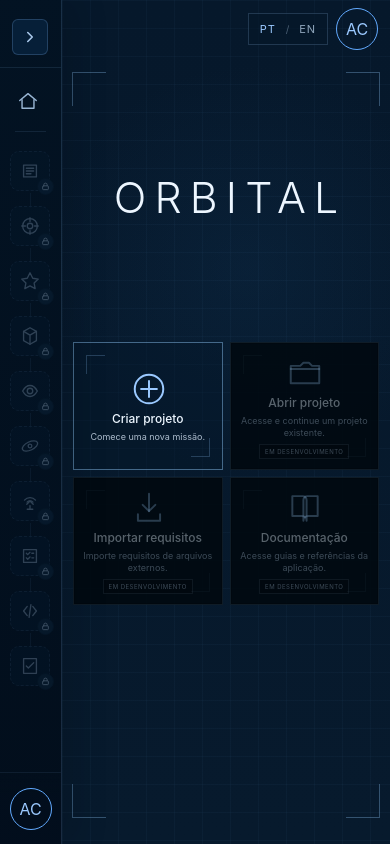
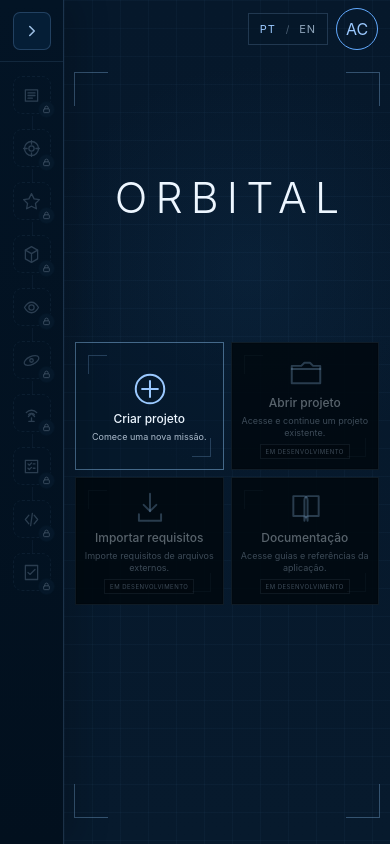
Before and after one commit to Raiagues/mission-dev, a React (Vite) app: page / in a window 390 px wide. Built offline with nearby package versions, Linux system fonts and the light colour scheme.

Commit message:
Make mission sidebar truly shared and collapsed by default

```diff
--- a/src/mission-sidebar.css
+++ b/src/mission-sidebar.css
@@ -1,14 +1,16 @@
 :root {
-  --mission-sidebar-collapsed: 78px;
-  --mission-sidebar-expanded: 286px;
+  --mission-sidebar-collapsed: 72px;
+  --mission-sidebar-expanded: 296px;
 }
 
 .app-shell {
+  position: relative;
   min-height: 100vh;
   background: #031426;
 }
 
 .app-page {
+  min-width: 0;
   min-height: 100vh;
   margin-left: var(--mission-sidebar-collapsed);
   transition: margin-left 180ms ease;
@@ -21,39 +23,45 @@
 .mission-sidebar {
   position: fixed;
   inset: 0 auto 0 0;
-  z-index: 120;
+  z-index: 1000;
   display: flex;
   flex-direction: column;
   width: var(--mission-sidebar-collapsed);
-  min-height: 100vh;
+  height: 100vh;
   overflow: hidden;
-  color: #d9e9fb;
-  background: linear-gradient(180deg, rgba(3, 19, 35, 0.995), rgba(2, 14, 28, 0.995));
-  border-right: 1px solid rgba(126, 176, 230, 0.18);
-  box-shadow: 14px 0 34px rgba(0, 0, 0, 0.12);
+  color: #dcecff;
+  background: linear-gradient(180deg, #031425 0%, #02101e 100%);
+  border-right: 1px solid rgba(130, 181, 235, 0.2);
+  box-shadow: 12px 0 34px rgba(0, 0, 0, 0.18);
   transition: width 180ms ease, box-shadow 180ms ease;
 }
 
 .mission-sidebar.expanded {
   width: var(--mission-sidebar-expanded);
-  box-shadow: 18px 0 44px rgba(0, 0, 0, 0.2);
+  box-shadow: 18px 0 44px rgba(0, 0, 0, 0.26);
 }
 
 .mission-sidebar-header {
   position: relative;
+  flex: 0 0 66px;
   display: flex;
   align-items: center;
-  height: 78px;
-  min-height: 78px;
-  padding: 0 15px;
+  min-width: 0;
+  padding: 0 16px;
   border-bottom: 1px solid rgba(126, 176, 230, 0.12);
 }
 
+.mission-sidebar.collapsed .mission-sidebar-header {
+  justify-content: center;
+  padding: 0;
+}
+
 .mission-sidebar .brand {
-  display: flex;
-  align-items: center;
-  min-width: 0;
-  gap: 11px;
+  width: 220px;
+  height: 66px;
+  padding: 0;
+  gap: 12px;
+  border: 0;
   overflow: hidden;
   white-space: nowrap;
 }
@@ -62,44 +70,32 @@
   flex: 0 0 auto;
 }
 
-.mission-sidebar.collapsed .brand > span:last-child {
-  width: 0;
-  opacity: 0;
-  overflow: hidden;
+.mission-sidebar-toggle {
+  width: 38px;
+  height: 38px;
+  flex: 0 0 38px;
+  display: grid;
+  place-items: center;
+  padding: 0;
+  color: #9bbde1;
+  background: rgba(8, 35, 61, 0.72);
+  border: 1px solid rgba(124, 177, 234, 0.24);
+  border-radius: 7px;
+  cursor: pointer;
+  transition: color 140ms ease, background 140ms ease, border-color 140ms ease, box-shadow 140ms ease;
 }
 
-.mission-sidebar.expanded .brand > span:last-child {
-  opacity: 1;
-  transition: opacity 120ms ease 70ms;
-}
-
-.mission-sidebar-toggle {
+.mission-sidebar.expanded .mission-sidebar-toggle {
   position: absolute;
-  top: 21px;
-  right: 10px;
-  width: 36px;
-  height: 36px;
-  padding: 0;
-  display: grid;
-  place-items: center;
-  border: 1px solid rgba(123, 176, 232, 0.24);
-  border-radius: 6px;
-  color: #a8c7e9;
-  background: rgba(8, 35, 61, 0.82);
-  cursor: pointer;
-  transition: border-color 140ms ease, color 140ms ease, background 140ms ease;
+  right: 12px;
+  top: 14px;
 }
 
 .mission-sidebar-toggle:hover {
   color: #ffffff;
-  border-color: rgba(103, 170, 255, 0.58);
-  background: rgba(14, 53, 91, 0.96);
-}
-
-.mission-sidebar.collapsed .mission-sidebar-toggle {
-  top: auto;
-  bottom: 12px;
-  right: 20px;
+  background: rgba(17, 55, 91, 0.96);
+  border-color: rgba(105, 169, 255, 0.58);
+  box-shadow: 0 0 14px rgba(67, 137, 224, 0.14);
 }
 
 .mission-sidebar-toggle svg {
@@ -113,40 +109,40 @@
 }
 
 .mission-sidebar-home {
-  width: calc(100% - 18px);
+  width: calc(100% - 20px);
   min-height: 46px;
-  margin: 10px 9px 7px;
+  margin: 10px 10px 7px;
   padding: 0 12px;
   display: flex;
   align-items: center;
-  gap: 13px;
-  color: #98b5d3;
+  gap: 12px;
+  color: #9eb9d6;
   background: transparent;
   border: 1px solid transparent;
   border-radius: 7px;
   cursor: pointer;
   overflow: hidden;
   white-space: nowrap;
-  transition: color 140ms ease, background 140ms ease, border-color 140ms ease;
 }
 
-.mission-sidebar-home:hover {
-  color: #eef7ff;
-  background: rgba(55, 112, 171, 0.1);
-  border-color: rgba(116, 171, 230, 0.16);
+.mission-sidebar-home:hover,
+.mission-sidebar-home.active {
+  color: #f2f8ff;
+  background: rgba(49, 105, 165, 0.13);
+  border-color: rgba(115, 171, 231, 0.18);
 }
 
 .mission-sidebar-home-icon {
-  width: 28px;
-  min-width: 28px;
-  height: 28px;
+  width: 30px;
+  min-width: 30px;
+  height: 30px;
   display: grid;
   place-items: center;
 }
 
 .mission-sidebar-home-icon svg {
-  width: 22px;
-  height: 22px;
+  width: 21px;
+  height: 21px;
   fill: none;
   stroke: currentColor;
   stroke-width: 1.55;
@@ -156,73 +152,84 @@
 
 .mission-sidebar-home-label {
   font-size: 14px;
-  opacity: 0;
-  transform: translateX(-5px);
-  transition: opacity 100ms ease, transform 100ms ease;
 }
 
-.mission-sidebar.expanded .mission-sidebar-home-label {
-  opacity: 1;
-  transform: translateX(0);
-  transition-delay: 55ms;
+.mission-sidebar.collapsed .mission-sidebar-home,
+.mission-sidebar.collapsed .mission-sidebar-divider,
+.mission-sidebar.collapsed .mission-sidebar-user {
+  display: none;
 }
 
 .mission-sidebar-divider {
   height: 1px;
-  margin: 0 15px 8px;
+  margin: 0 16px 8px;
   background: rgba(120, 170, 222, 0.12);
 }
 
 .mission-pipeline {
   position: relative;
   flex: 1;
+  min-height: 0;
   display: flex;
   flex-direction: column;
   gap: 3px;
-  padding: 5px 8px 88px;
+  padding: 7px 8px 84px;
   overflow-y: auto;
   overflow-x: hidden;
   scrollbar-width: thin;
-  scrollbar-color: rgba(85, 139, 194, 0.26) transparent;
+  scrollbar-color: rgba(85, 139, 194, 0.24) transparent;
+}
+
+.mission-sidebar.collapsed .mission-pipeline {
+  padding: 8px 7px 10px;
 }
 
 .mission-phase {
   position: relative;
   width: 100%;
-  min-height: 56px;
-  padding: 5px 8px;
+  min-height: 53px;
+  padding: 4px 7px;
   display: flex;
   align-items: center;
   gap: 13px;
   text-align: left;
-  color: #819ab6;
+  color: #8299b2;
   background: transparent;
   border: 1px solid transparent;
   border-radius: 8px;
   overflow: visible;
+  cursor: default;
+  transition: color 140ms ease, background 140ms ease, border-color 140ms ease, opacity 140ms ease;
 }
 
-.mission-phase:not(:disabled) {
+.mission-sidebar.collapsed .mission-phase {
+  justify-content: center;
+  min-height: 52px;
+  padding-left: 4px;
+  padding-right: 4px;
+}
+
+.mission-phase[aria-disabled="false"] {
   cursor: pointer;
 }
 
-.mission-phase:not(:disabled):hover {
-  color: #dcecff;
-  background: rgba(49, 103, 159, 0.09);
-  border-color: rgba(115, 169, 227, 0.15);
-}
-
-.mission-phase:disabled {
-  cursor: default;
+.mission-phase[aria-disabled="false"]:hover {
+  color: #e9f4ff;
+  background: rgba(51, 108, 168, 0.1);
+  border-color: rgba(115, 170, 228, 0.16);
 }
 
 .mission-phase-rail {
   position: absolute;
-  left: 29px;
+  left: 28px;
   top: -8px;
   width: 1px;
-  height: 15px;
-  background: rgba(93, 137, 181, 0.18);
+  height: 14px;
+  background: rgba(88, 132, 178, 0.2);
+}
+
+.mission-sidebar.collapsed .mission-phase-rail {
+  left: 28px;
 }
 
 .mission-phase:first-child .mission-phase-rail {
@@ -232,20 +239,20 @@
 .mission-phase-icon {
   position: relative;
   flex: 0 0 auto;
-  width: 42px;
-  height: 42px;
+  width: 40px;
+  height: 40px;
   display: grid;
   place-items: center;
-  color: #748ba3;
-  border: 1px solid rgba(115, 156, 199, 0.18);
+  color: #7289a2;
+  background: rgba(5, 25, 45, 0.72);
+  border: 1px solid rgba(113, 157, 201, 0.2);
   border-radius: 9px;
-  background: rgba(5, 25, 45, 0.75);
-  transition: color 140ms ease, border-color 140ms ease, background 140ms ease, box-shadow 140ms ease;
+  transition: color 140ms ease, background 140ms ease, border-color 140ms ease, box-shadow 140ms ease, transform 140ms ease;
 }
 
 .mission-phase-icon > svg {
-  width: 22px;
-  height: 22px;
+  width: 21px;
+  height: 21px;
   fill: none;
   stroke: currentColor;
   stroke-width: 1.45;
@@ -253,16 +260,20 @@
   stroke-linejoin: round;
 }
 
+.mission-phase.complete {
+  color: #9bcfb9;
+}
+
 .mission-phase.complete .mission-phase-icon {
-  color: #9ed9c2;
-  border-color: rgba(78, 192, 151, 0.42);
-  background: rgba(19, 67, 61, 0.32);
+  color: #b6ead2;
+  background: rgba(20, 67, 60, 0.38);
+  border-color: rgba(88, 196, 158, 0.48);
 }
 
 .mission-phase.current {
-  color: #f3f8ff;
-  border-color: rgba(80, 154, 246, 0.2);
-  background: linear-gradient(90deg, rgba(41, 102, 177, 0.18), rgba(19, 54, 91, 0.04));
+  color: #f4f9ff;
+  background: linear-gradient(90deg, rgba(42, 106, 183, 0.22), rgba(18, 54, 91, 0.05));
+  border-color: rgba(93, 159, 243, 0.26);
 }
 
 .mission-phase.current::before {
@@ -273,23 +284,29 @@
   bottom: 8px;
   width: 3px;
   border-radius: 4px;
-  background: #6da9ff;
-  box-shadow: 0 0 12px rgba(77, 151, 255, 0.55);
+  background: #72adff;
+  box-shadow: 0 0 13px rgba(77, 151, 255, 0.64);
+}
+
+.mission-sidebar.collapsed .mission-phase.current::before {
+  left: -7px;
 }
 
 .mission-phase.current .mission-phase-icon {
-  color: #eef6ff;
-  border-color: rgba(105, 168, 255, 0.76);
-  background: rgba(32, 91, 160, 0.42);
-  box-shadow: 0 0 18px rgba(52, 123, 213, 0.2), inset 0 0 14px rgba(88, 160, 255, 0.06);
+  color: #ffffff;
+  background: rgba(35, 94, 163, 0.52);
+  border-color: rgba(111, 174, 255, 0.88);
+  box-shadow: 0 0 20px rgba(52, 123, 213, 0.26), inset 0 0 15px rgba(109, 174, 255, 0.08);
+  transform: translateX(1px);
 }
 
 .mission-phase.locked {
-  opacity: 0.48;
+  opacity: 0.43;
 }
 
 .mission-phase.locked .mission-phase-icon {
-  color: #60778f;
+  color: #61778e;
+  background: rgba(4, 21, 38, 0.62);
   border-style: dashed;
 }
 
@@ -303,20 +320,21 @@
   display: grid;
   place-items: center;
   border-radius: 50%;
-  border: 1px solid #071b2d;
+  border: 1px solid #06192a;
   font-size: 10px;
   line-height: 1;
 }
 
 .mission-phase-check {
-  color: #041d16;
-  background: #70c7a4;
+  color: #031d15;
+  background: #7ad0ae;
   font-weight: 800;
+  box-shadow: 0 0 8px rgba(85, 203, 159, 0.2);
 }
 
 .mission-phase-lock {
-  color: #7890a8;
-  background: #0b2238;
+  color: #7e94aa;
+  background: #0a2136;
 }
 
 .mission-phase-lock svg {
@@ -332,42 +350,37 @@
 .mission-phase-copy {
   min-width: 0;
   display: grid;
-  grid-template-columns: 28px minmax(0, 1fr);
+  grid-template-columns: 29px minmax(0, 1fr);
   align-items: center;
   gap: 8px;
-  opacity: 0;
-  transform: translateX(-7px);
   white-space: nowrap;
-  transition: opacity 100ms ease, transform 100ms ease;
 }
 
-.mission-sidebar.expanded .mission-phase-copy {
-  opacity: 1;
-  transform: translateX(0);
-  transition-delay: 60ms;
+.mission-sidebar.collapsed .mission-phase-copy {
+  display: none;
 }
 
 .mission-phase-copy small {
-  color: #557a9e;
+  color: #577c9f;
   font-size: 10px;
   letter-spacing: 0.08em;
   font-variant-numeric: tabular-nums;
 }
 
 .mission-phase.complete .mission-phase-copy small {
-  color: #6cae96;
+  color: #72af99;
 }
 
 .mission-phase.current .mission-phase-copy small {
-  color: #6ca8f1;
+  color: #76aff4;
 }
 
 .mission-phase-copy > span {
   overflow: hidden;
-  text-overflow: ellipsis;
   color: currentColor;
   font-size: 13px;
   line-height: 1.2;
+  text-overflow: ellipsis;
 }
 
 .mission-sidebar-user {
@@ -375,73 +388,66 @@
   left: 0;
   right: 0;
   bottom: 0;
-  min-height: 72px;
-  padding: 11px 12px;
+  min-height: 74px;
+  padding: 11px 15px;
   display: flex;
   align-items: center;
-  background: linear-gradient(180deg, rgba(2, 14, 28, 0), rgba(2, 14, 28, 0.98) 28%);
-  border-top: 1px solid rgba(116, 166, 218, 0.1);
-  overflow: hidden;
-}
-
-.mission-sidebar.collapsed .mission-sidebar-user {
-  justify-content: center;
-  padding-left: 0;
-  padding-right: 0;
-}
-
-.mission-sidebar.collapsed .mission-sidebar-user .user-badge {
-  justify-content: center;
+  background: linear-gradient(180deg, rgba(2, 14, 28, 0), rgba(2, 14, 28, 0.99) 28%);
+  border-top: 1px solid rgba(116, 166, 218, 0.11);
 }
 
 .mission-sidebar-overlay {
   display: none;
 }
 
-.app-page .home-sidebar,
-.app-page .setup-sidebar,
-.app-page .brain-sidebar,
-.app-page .sidebar-overlay,
-.app-page .square-menu,
-.app-page .mobile-menu {
+#root > .app-shell > .app-page .home-sidebar,
+#root > .app-shell > .app-page .setup-sidebar,
+#root > .app-shell > .app-page .brain-sidebar,
+#root > .app-shell > .app-page .sidebar-overlay,
+#root > .app-shell > .app-page .square-menu,
+#root > .app-shell > .app-page .mobile-menu,
+#root > .app-shell > .app-page .setup-sidebar-close,
+#root > .app-shell > .app-page .sidebar-close-mobile {
   display: none !important;
+  visibility: hidden !important;
+  pointer-events: none !important;
 }
 
-.app-page .home-shell,
-.app-page .setup-shell,
-.app-page .brain-shell {
+#root > .app-shell > .app-page .home-shell,
+#root > .app-shell > .app-page .setup-shell,
+#root > .app-shell > .app-page .brain-shell {
   display: block !important;
-  grid-template-columns: none !important;
   width: 100% !important;
   min-width: 0 !important;
-  min-height: 100vh;
+  min-height: 100vh !important;
+  grid-template-columns: minmax(0, 1fr) !important;
 }
 
-.app-page .home-main,
-.app-page .setup-main,
-.app-page .brain-main {
+#root > .app-shell > .app-page .home-main,
+#root > .app-shell > .app-page .setup-main,
+#root > .app-shell > .app-page .brain-main {
   width: 100% !important;
   min-width: 0 !important;
   max-width: none !important;
-  margin-left: 0 !important;
-  grid-column: auto !important;
+  margin: 0 !important;
+  grid-column: 1 !important;
 }
 
-.app-page .home-topbar,
-.app-page .setup-topbar,
-.app-page .brain-topbar {
+#root > .app-shell > .app-page .home-topbar,
+#root > .app-shell > .app-page .setup-topbar,
+#root > .app-shell > .app-page .brain-topbar {
   justify-content: flex-end !important;
 }
 
-.app-page .brain-top-left {
+#root > .app-shell > .app-page .brain-top-left {
   min-width: 0;
   margin-right: auto;
 }
 
-@media (max-width: 760px) {
+@media (max-width: 900px) {
   :root {
-    --mission-sidebar-collapsed: 62px;
-    --mission-sidebar-expanded: 274px;
+    --mission-sidebar-collapsed: 64px;
+    --mission-sidebar-expanded: 286px;
   }
 
   .app-page,
@@ -454,56 +460,46 @@
   }
 
   .mission-sidebar.expanded {
-    width: min(var(--mission-sidebar-expanded), calc(100vw - 22px));
+    width: min(var(--mission-sidebar-expanded), calc(100vw - 20px));
+    z-index: 1010;
   }
 
   .mission-sidebar-header {
-    height: 68px;
-    min-height: 68px;
-    padding-left: 10px;
-  }
-
-  .mission-sidebar.collapsed .mission-sidebar-toggle {
-    right: 13px;
-  }
-
-  .mission-sidebar-home {
-    width: calc(100% - 10px);
-    margin-left: 5px;
-    margin-right: 5px;
-    padding-left: 8px;
+    flex-basis: 62px;
   }
 
   .mission-pipeline {
-    padding-left: 4px;
-    padding-right: 4px;
-  }
-
-  .mission-phase {
-    min-height: 52px;
     padding-left: 5px;
     padding-right: 5px;
   }
 
-  .mission-phase-rail {
-    left: 25px;
+  .mission-sidebar.collapsed .mission-pipeline {
+    padding-left: 5px;
+    padding-right: 5px;
+  }
+
+  .mission-phase,
+  .mission-sidebar.collapsed .mission-phase {
+    min-height: 50px;
   }
 
   .mission-phase-icon {
-    width: 40px;
-    height: 40px;
+    width: 38px;
+    height: 38px;
+  }
+
+  .mission-phase-rail,
+  .mission-sidebar.collapsed .mission-phase-rail {
+    left: 26px;
   }
 
   .mission-sidebar-overlay.visible {
     position: fixed;
     inset: 0;
-    z-index: 115;
+    z-index: 1005;
     display: block;
+    padding: 0;
     border: 0;
-    background: rgba(0, 7, 15, 0.56);
-  }
-
-  .app-shell.sidebar-expanded .mission-sidebar {
-    z-index: 125;
+    background: rgba(0, 7, 15, 0.58);
   }
 }
```
